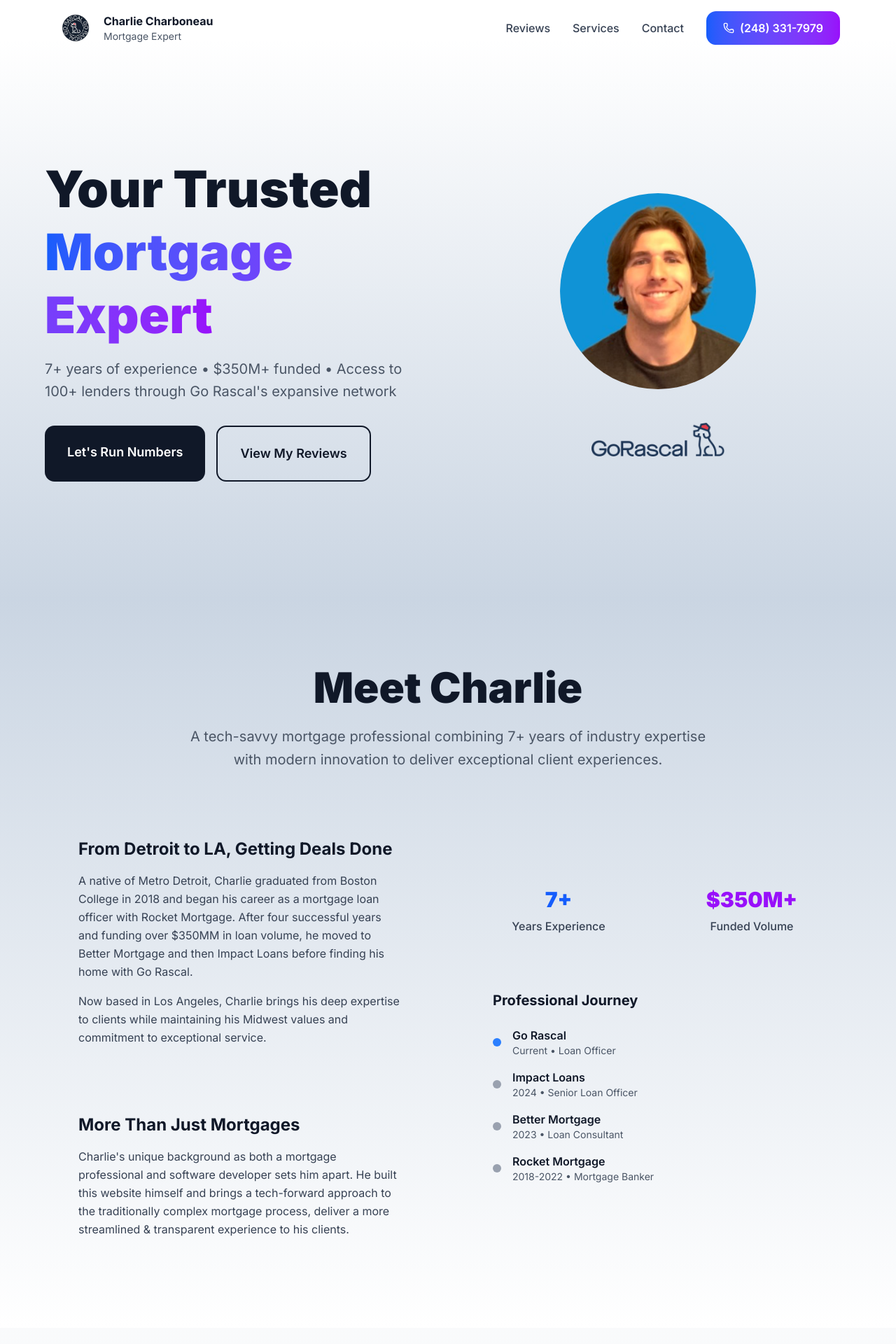
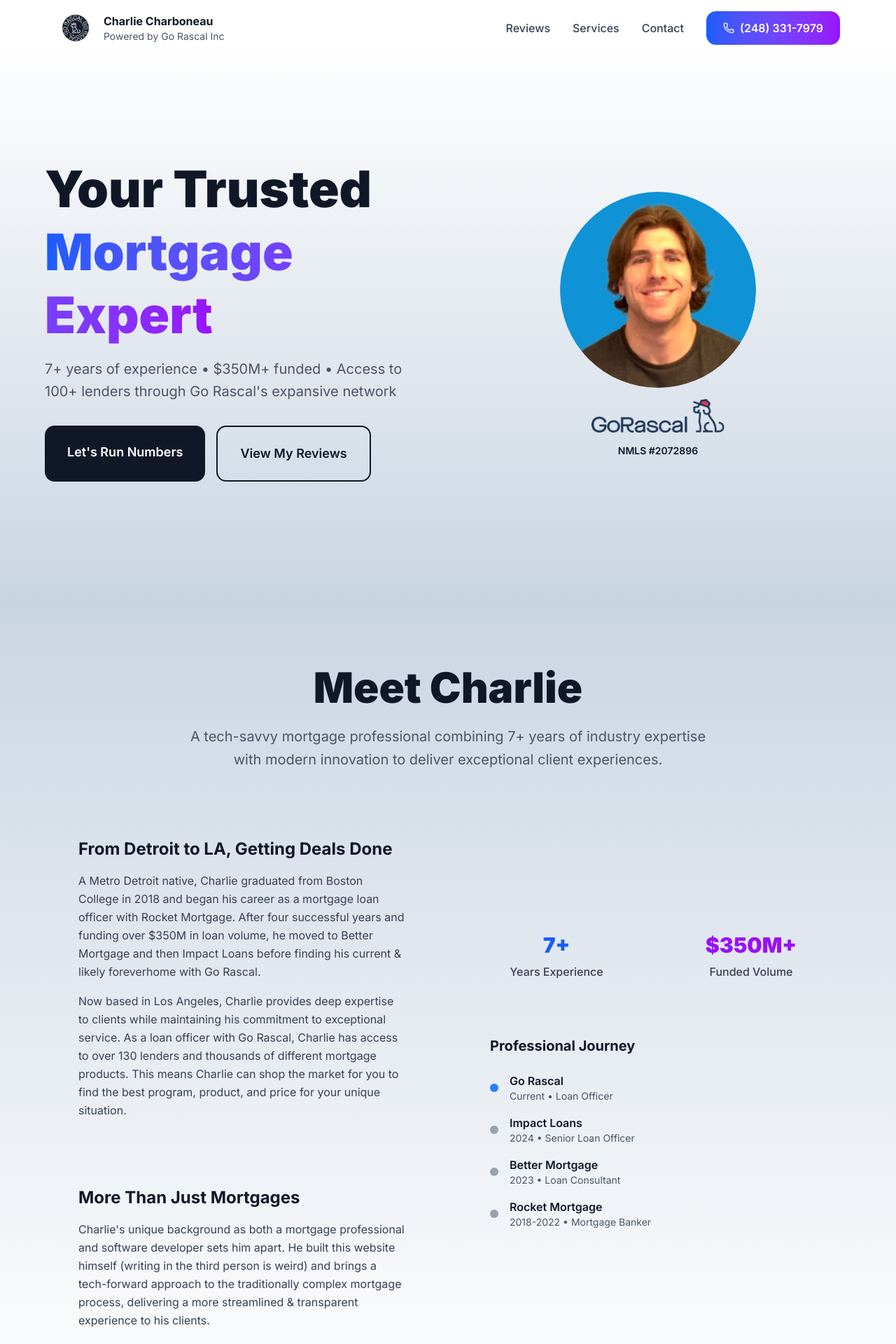
Before and after one commit to CharlieCharboneau/charlie-mortgage-site, a Next.js app: page / in a window 1280 px wide. Shown: the top 1920 px of the page at 70% size. Built offline with nearby package versions, Linux system fonts and the light colour scheme.

Commit message:
Compliance updates to adhere to Go Rascal Inc company guidelines

```diff
--- a/src/app/layout.tsx
+++ b/src/app/layout.tsx
@@ -26,14 +26,14 @@ export const metadata: Metadata = {
     type: "website",
     locale: "en_US",
     url: "https://charliecharboneau.mortgage",
-    title: "Charlie Charboneau - Mortgage Expert | Go Rascal",
+    title: "Charlie Charboneau - Mortgage Expert | Powered By Go Rascal Inc",
     description:
       "7+ years of mortgage expertise, $350M+ funded. Access to 100+ lenders through Go Rascal.",
-    siteName: "Charlie Charboneau Mortgage Lending",
+    siteName: "Charlie Charboneau Mortgage Expert | Powered By Go Rascal Inc",
   },
   twitter: {
     card: "summary_large_image",
-    title: "Charlie Charboneau - Mortgage Expert | Go Rascal",
+    title: "Charlie Charboneau - Mortgage Expert | Powered By Go Rascal Inc",
     description:
       "7+ years of mortgage expertise, $350M+ funded. Access to 100+ lenders through Go Rascal.",
   },
--- a/src/components/sections/About.tsx
+++ b/src/components/sections/About.tsx
@@ -15,7 +15,7 @@ export default function About() {
         </div>
 
         {/* Content Grid */}
-        <div className="grid lg:grid-cols-2 gap-16 items-center">
+        <div className="grid lg:grid-cols-2 gap-14 items-center">
           {/* Story Content */}
           <div className="space-y-8">
             <div className="bg-neu-base rounded-3xl p-8 shadow-neu-raised">
@@ -23,16 +23,19 @@ export default function About() {
                 From Detroit to LA, Getting Deals Done
               </h3>
               <p className="text-gray-700 leading-relaxed mb-4">
-                A native of Metro Detroit, Charlie graduated from Boston College
+                A Metro Detroit native, Charlie graduated from Boston College
                 in 2018 and began his career as a mortgage loan officer with
                 Rocket Mortgage. After four successful years and funding over
-                $350MM in loan volume, he moved to Better Mortgage and then
-                Impact Loans before finding his home with Go Rascal.
+                $350M in loan volume, he moved to Better Mortgage and then
+                Impact Loans before finding his current & likely foreverhome with Go Rascal.
               </p>
               <p className="text-gray-700 leading-relaxed">
-                Now based in Los Angeles, Charlie brings his deep expertise to
-                clients while maintaining his Midwest values and commitment to
-                exceptional service.
+                Now based in Los Angeles, Charlie provides deep expertise to
+                clients while maintaining his commitment to exceptional service.
+                As a loan officer with Go Rascal, Charlie has access to over 130
+                lenders and thousands of different mortgage products. This means
+                Charlie can shop the market for you to find the best program,
+                product, and price for your unique situation.
               </p>
             </div>
 
@@ -43,8 +46,8 @@ export default function About() {
               <p className="text-gray-700 leading-relaxed">
                 Charlie&apos;s unique background as both a mortgage professional
                 and software developer sets him apart. He built this website
-                himself and brings a tech-forward approach to the traditionally
-                complex mortgage process, deliver a more streamlined & transparent experience to his clients.
+                himself (writing in the third person is weird) and brings a tech-forward approach to the traditionally
+                complex mortgage process, delivering a more streamlined & transparent experience to his clients.
               </p>
             </div>
           </div>
--- a/src/components/sections/Footer.tsx
+++ b/src/components/sections/Footer.tsx
@@ -24,7 +24,7 @@ export default function Footer() {
               </div>
               <div>
                 <h3 className="text-2xl font-bold">Charlie Charboneau</h3>
-                <p className="text-gray-300">Mortgage Professional</p>
+                <p className="text-gray-300">Mortgage Expert | Powered By Go Rascal Inc</p>
               </div>
             </div>
 
@@ -127,10 +127,10 @@ export default function Footer() {
 
             <div className="space-y-2">
               <p className="text-sm text-gray-400">
-                Licensed Mortgage Professional | NMLS# 1783089
+                Licensed Mortgage Loan Originator | NMLS# 1783089
               </p>
               <p className="text-sm text-gray-400">
-                Equal Housing Opportunity Lender
+                Go Rascal Inc | NMLS# 2072896
               </p>
             </div>
 
@@ -151,7 +151,9 @@ export default function Footer() {
           <p className="text-xs text-gray-400 leading-relaxed">
             <strong>Disclaimer:</strong> This is not an offer to lend or extend credit. Information and/or dates are subject to change without notice.
             All loans subject to credit approval. Other restrictions may apply. Mortgage loans may be arranged or made pursuant to a California
-            Finance Lenders License or a California Real Estate Broker License. Not all products or programs are available in all states.
+            Finance Lenders License or a California Real Estate Broker License. Not all products or programs are available in all states. Loans are
+            arranged through third party lenders. This website is not authorized to conduct business by the New York State Department of Financial
+            Services and is not for use by New York borrowers
           </p>
         </div>
 
--- a/src/components/sections/Header.tsx
+++ b/src/components/sections/Header.tsx
@@ -46,7 +46,7 @@ export default function Header() {
             </div>
             <div>
               <div className="font-bold text-gray-900">Charlie Charboneau</div>
-              <div className="text-sm text-gray-600">Mortgage Expert</div>
+              <div className="text-sm text-gray-600">Powered by Go Rascal Inc</div>
             </div>
           </div>
 
--- a/src/components/sections/Hero.tsx
+++ b/src/components/sections/Hero.tsx
@@ -37,7 +37,7 @@ export default function Hero() {
           {/* Image Side */}
           <div className="flex justify-center">
             <div className="relative">
-              <div className="bg-neu-base rounded-full p-8 shadow-neu-raised">
+              <div className="bg-neu-base rounded-full px-8 py-4 shadow-neu-raised">
                 <Image
                   src="/images/charlie-headshot.png"
                   alt="Charlie Charboneau"
@@ -48,7 +48,7 @@ export default function Hero() {
               </div>
               {/* Go Rascal Logo */}
               <div className="flex items-center justify-center space-x-4">
-                <div className="bg-neu-base rounded-2xl p-4 shadow-neu-raised">
+                <div className="flex flex-col items-center bg-neu-base rounded-2xl px-4 shadow-neu-raised">
                   <Image
                     src="/images/go-rascal-logo.png"
                     alt="Go Rascal"
@@ -56,6 +56,7 @@ export default function Hero() {
                     height={60}
                     className="h-12 w-auto"
                   />
+                  <p className="text-sm text-slate-900 font-semibold mt-4">NMLS #2072896</p>
                 </div>
               </div>
             </div>
```
